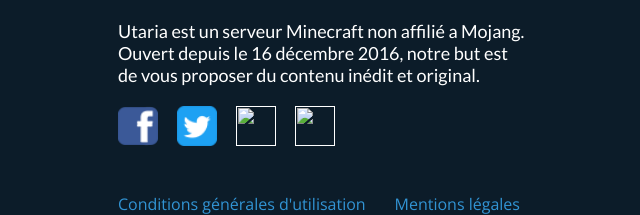
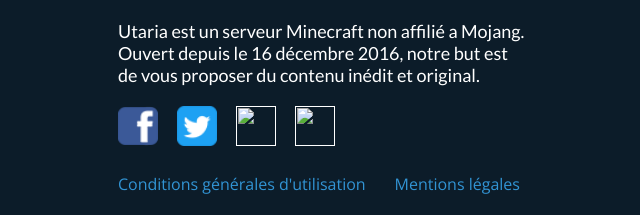
Before and after one commit to Utaria/utaria.fr, a PHP site: page / in a window 1280 px wide. Shown: the part 1866-2081 px from the top of the page, without its empty margins (12-652 px from the left). After the commit the page ends 2060 px from the top, so only its background shows below. Run offline with PHP 8.4, Linux system fonts and the light colour scheme.

Commit message:
modif footer link v3

```diff
--- a/css/style.css
+++ b/css/style.css
@@ -271,7 +271,7 @@ footer .container-socialnetwork img{
 }
 footer .container-link{
 	position: relative;
-	padding-top: 40px;padding-left: 105px;
+	padding-top: 20px;padding-bottom: 10px;padding-left: 105px;
 }
 footer .container-link a{
 	margin-left: 25px;
@@ -279,3 +279,6 @@ footer .container-link a{
 	color: #3294d4;
 	font-family: "Open Sans";
 }
+footer .container-link a:hover{
+	text-decoration: underline;
+}
```
